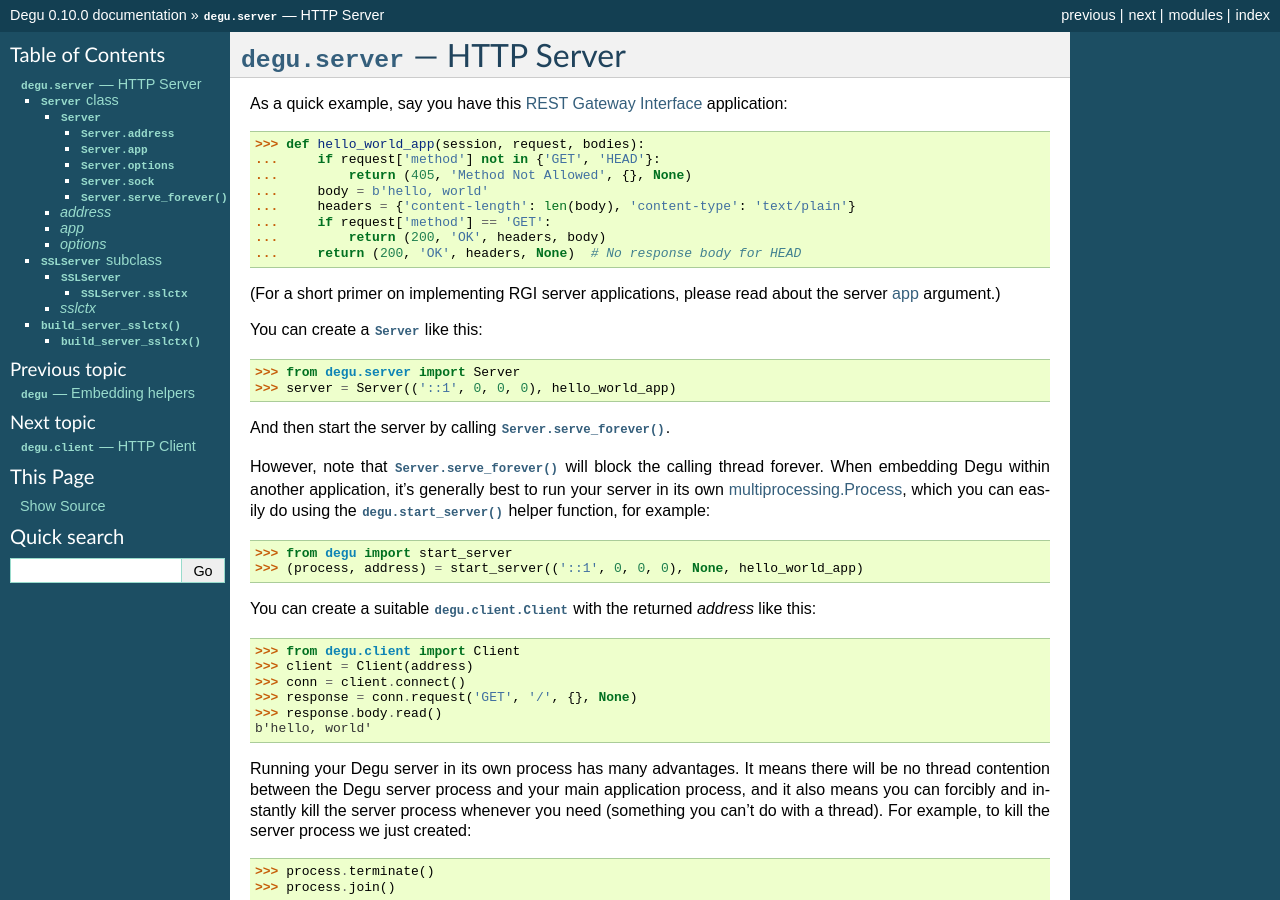
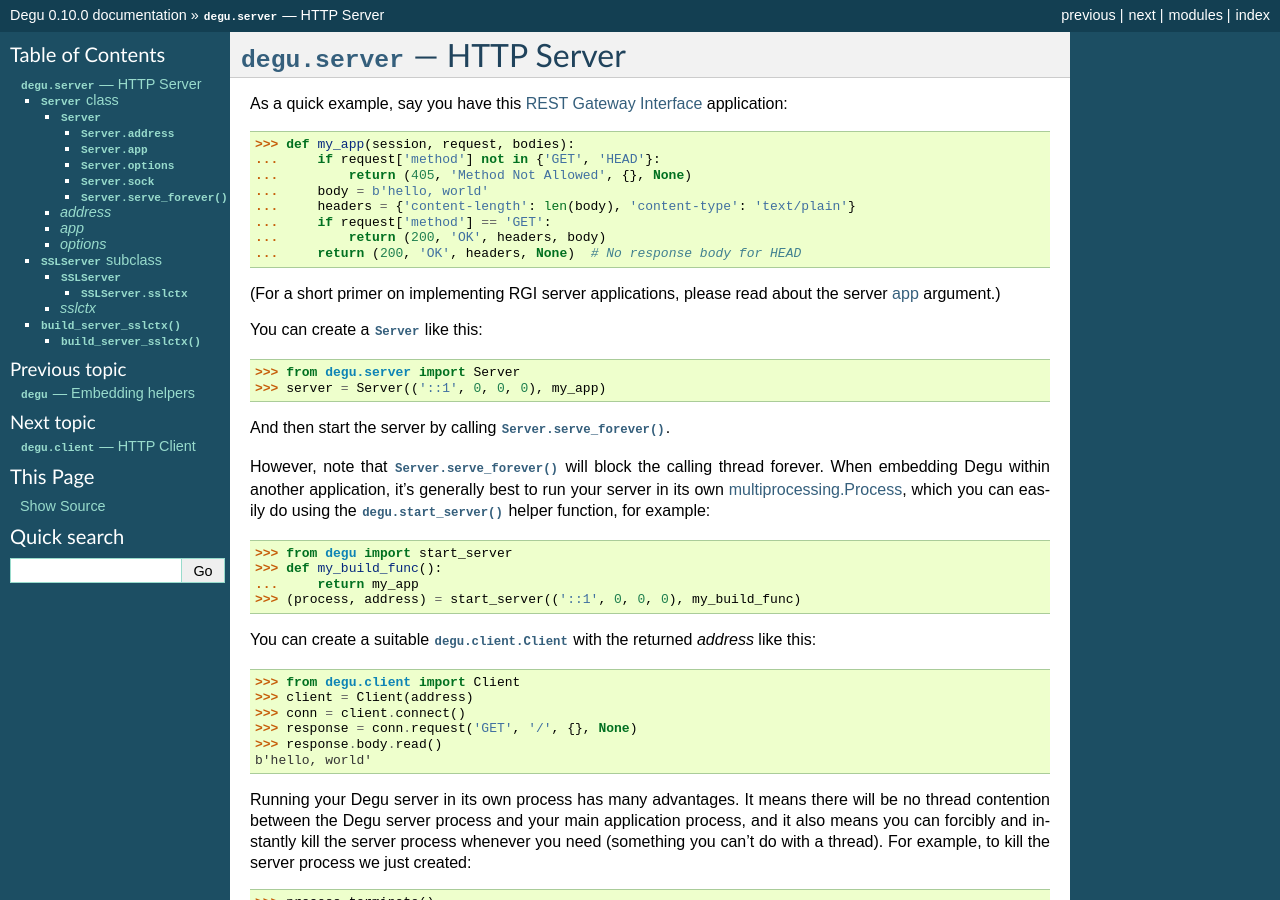
Before and after one commit to json420/degu, a Sphinx documentation site: the page built from doc/degu.server.rst, in a window 1280 px wide and 900 px high. Built offline with Sphinx 7.4.7, drawn with Linux system fonts in a browser that asks for light colours.

Commit message:
Fix some start_*server() pyflakes3 doctests and Sphinx doctests

```diff
--- a/doc/degu.rst
+++ b/doc/degu.rst
@@ -22,14 +22,14 @@ server for a limited period of time after which the Degu server is shutdown.
 Functions
 ---------
 
-.. function:: start_server(address, build_func, *build_args)
+.. function:: start_server(address, build_func, *build_args, **options)
 
     Start a :class:`degu.server.Server` in a new process.
 
     The return value is a ``(process, address)`` tuple.
 
 
-.. function:: start_sslserver(sslconfig, address, build_func, *build_args)
+.. function:: start_sslserver(sslconfig, address, build_func, *build_args, **options)
 
     Start a :class:`degu.server.SSLServer` in a new process.
 
--- a/doc/degu.server.rst
+++ b/doc/degu.server.rst
@@ -7,7 +7,7 @@
 
 As a quick example, say you have this :doc:`rgi` application:
 
->>> def hello_world_app(session, request, bodies):
+>>> def my_app(session, request, bodies):
 ...     if request['method'] not in {'GET', 'HEAD'}:
 ...         return (405, 'Method Not Allowed', {}, None)
 ...     body = b'hello, world'
@@ -22,7 +22,7 @@
 You can create a :class:`Server` like this:
 
 >>> from degu.server import Server
->>> server = Server(('::1', 0, 0, 0), hello_world_app)
+>>> server = Server(('::1', 0, 0, 0), my_app)
 
 And then start the server by calling :meth:`Server.serve_forever()`.
 
@@ -32,7 +32,9 @@
 using the :func:`degu.start_server()` helper function, for example:
 
 >>> from degu import start_server
->>> (process, address) = start_server(('::1', 0, 0, 0), None, hello_world_app)
+>>> def my_build_func():
+...     return my_app
+>>> (process, address) = start_server(('::1', 0, 0, 0), my_build_func)
 
 You can create a suitable :class:`degu.client.Client` with the returned
 *address* like this:
```
Also changed, not shown: degu/__init__.py (+5 -11 lines), 1 other file.
